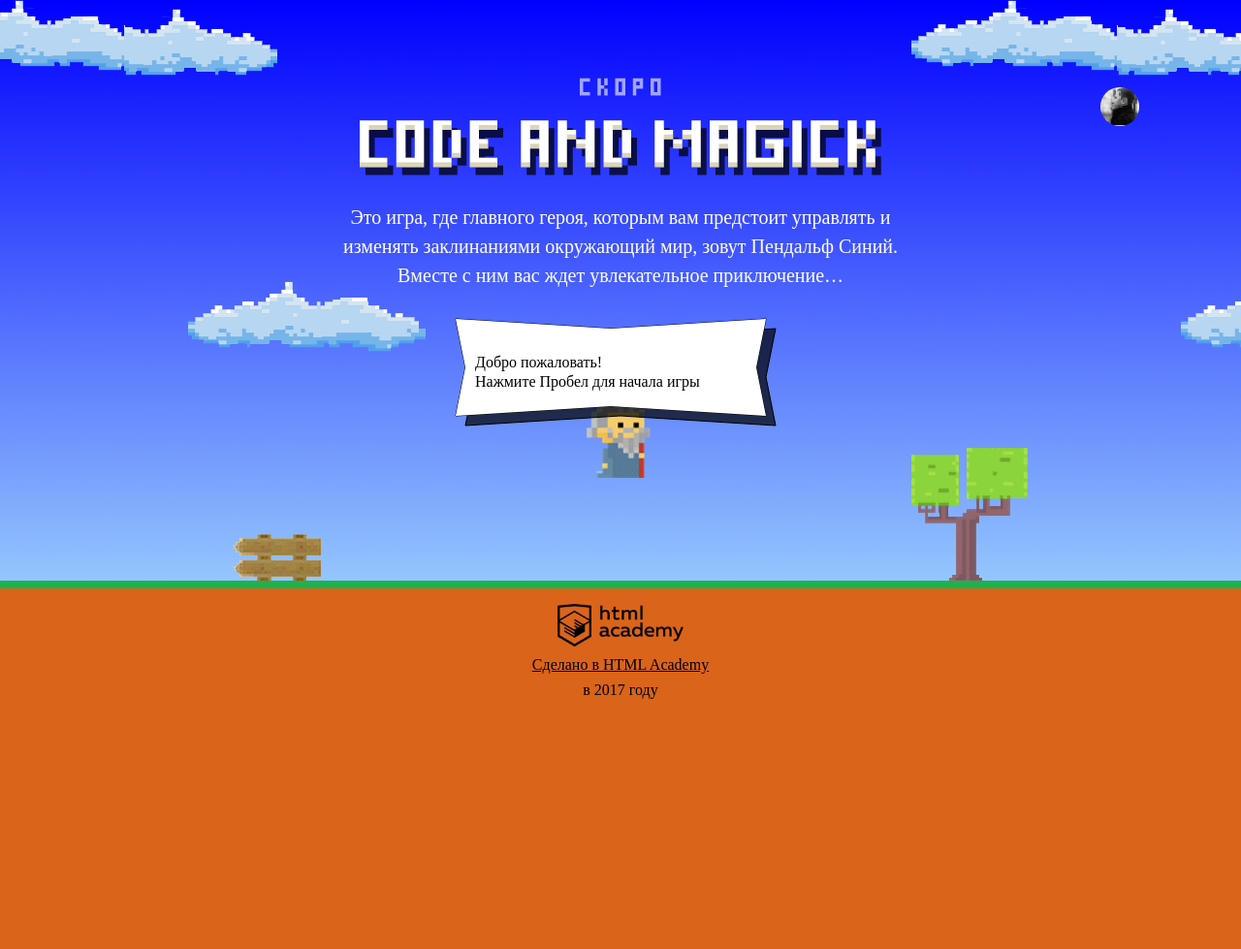
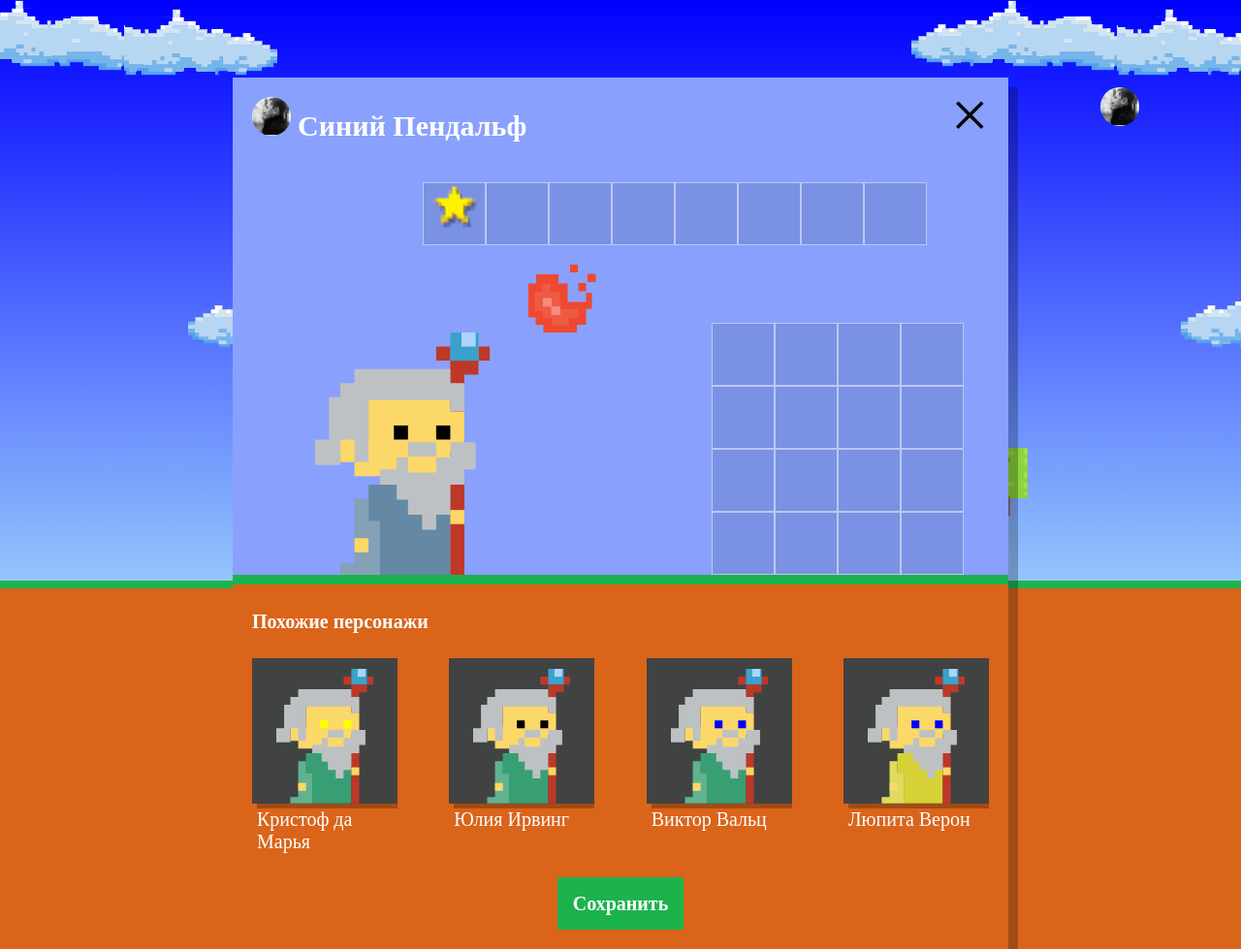
Before and after one commit to Popovph9/1245555-code-and-magick-20, a website: page index.html in a window 1280 px wide. Shown: the whole page at 97% size. Before the commit the page ends 800 px from the top, so only its background shows below. Drawn offline with Linux system fonts and the light colour scheme; a web font is replaced by a local one.

Commit message:
Выполнено заданине 7 уч. проекта

```diff
--- a/index.html
+++ b/index.html
@@ -210,7 +210,7 @@
 </script>
 
 <script src="js/stat.js"></script>
-
+<script src="js/setup.js"></script>
 <script src="js/game.js"></script>
 
 </body>
--- /dev/null
+++ b/js/setup.js
@@ -0,0 +1,45 @@
+'use strict';
+
+var WIZARD_NAMES = ['Иван', 'Хуан', 'Себастьян', 'Мария', 'Кристоф', 'Виктор', 'Юлия', 'Люпита', 'Вашингтон'];
+var WIZARD_LASTNAMES = ['да Марья', 'Верон', 'Мирабелла', 'Вальц', 'Онопко', 'Топольницкая', 'Нионго', 'Ирвинг'];
+var COAT_COLORS = ['rgb(101, 137, 164)', 'rgb(241, 43, 107)', 'rgb(146, 100, 161)', 'rgb(56, 159, 117)', 'rgb(215, 210, 55)', 'rgb(0, 0, 0)'];
+var EYES_COLORS = ['black', 'red', 'blue', 'yellow', 'green'];
+
+var setupBlock = document.querySelector('.setup');
+setupBlock.classList.remove('hidden');
+
+document.querySelector('.setup-similar').classList.remove('hidden');
+
+var similarList = document.querySelector('.setup-similar-list');
+var similarTemplate = document.querySelector('#similar-wizard-template').content.querySelector('.setup-similar-item');
+
+var getRandomInRange = function (min, max) {
+  return Math.floor(Math.random() * (max - min + 1)) + min;
+};
+
+var renderWizard = function (wizardName, wizardLastName, coat, eyes) {
+  var wizradsPull = [];
+  for (var i = 0; i < 4; i++) {
+    var customWizard = {
+      name: wizardName[getRandomInRange(0, wizardName.length - 1)] + ' ' + wizardLastName[getRandomInRange(0, wizardLastName.length - 1)],
+      coatColor: coat[getRandomInRange(0, coat.length - 1)],
+      eyesColor: eyes[getRandomInRange(0, eyes.length - 1)]
+    };
+    wizradsPull.push(customWizard);
+  }
+  return wizradsPull;
+};
+
+var wizards = renderWizard(WIZARD_NAMES, WIZARD_LASTNAMES, COAT_COLORS, EYES_COLORS);
+
+var renderSimilar = function () {
+  for (var i = 0; i < 4; i++) {
+    var fragment = similarTemplate.cloneNode(true);
+    fragment.querySelector('.setup-similar-label').textContent = wizards[i].name;
+    fragment.querySelector('.wizard-coat').style.fill = wizards[i].coatColor;
+    fragment.querySelector('.wizard-eyes').style.fill = wizards[i].eyesColor;
+    similarList.appendChild(fragment);
+  }
+};
+
+renderSimilar();
```
